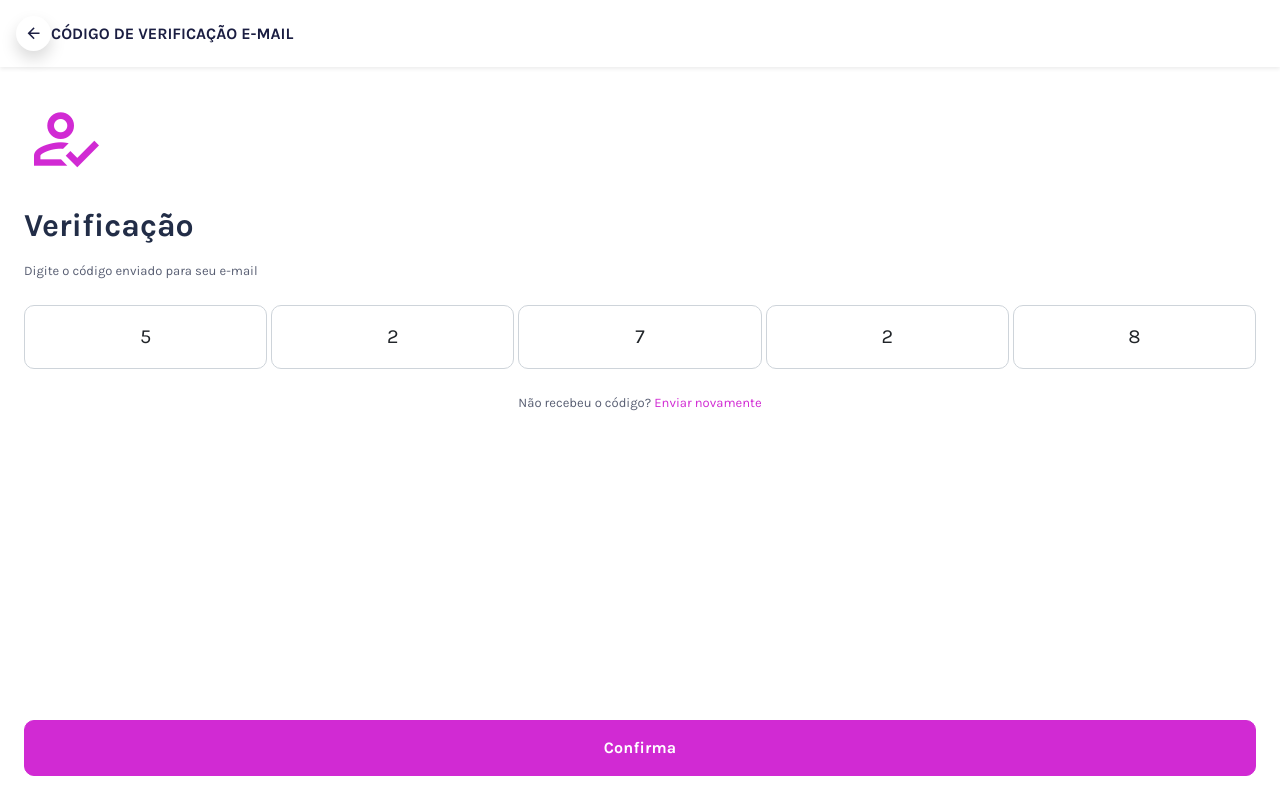
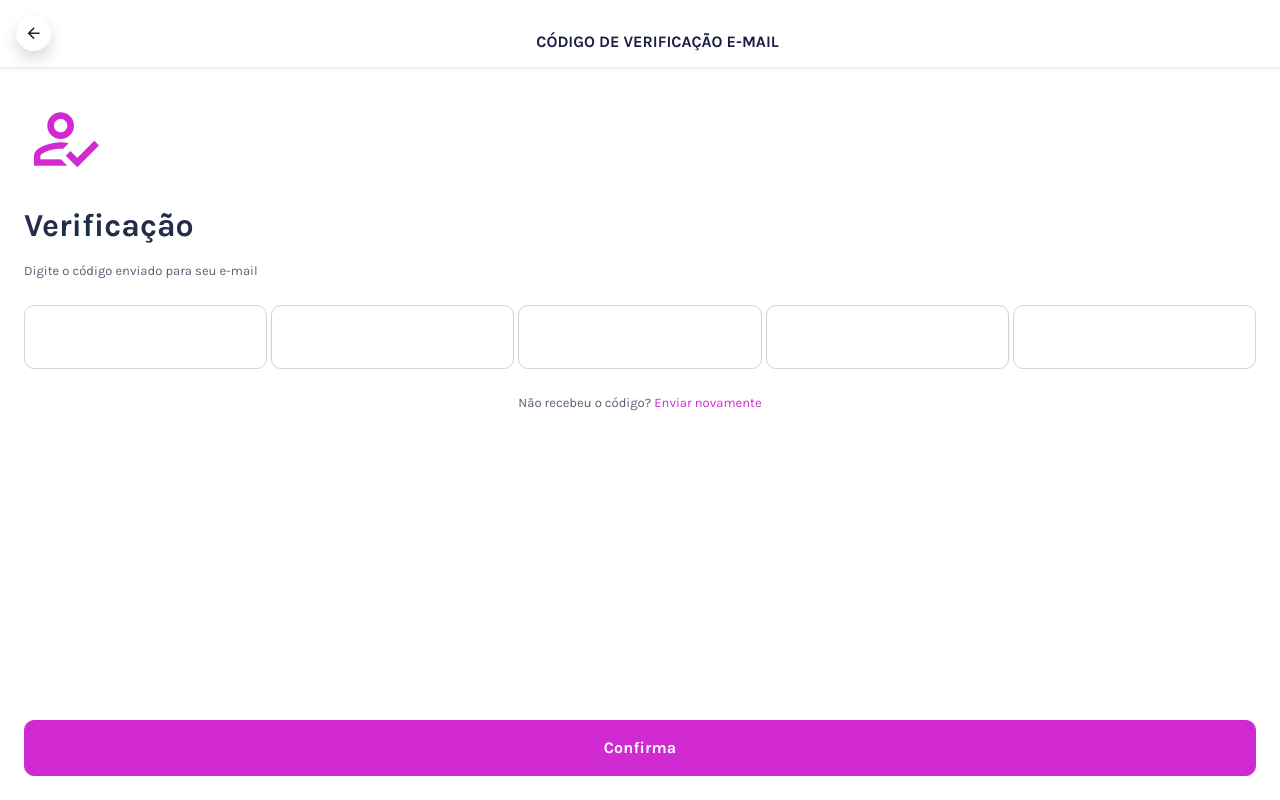
Before and after one commit to appdoutoroficial/appdoutor-clinica, a React (Create React App) app: page /verifica-email in a window 1280 px wide. Built offline with nearby package versions, Linux system fonts and the light colour scheme; a web font is replaced by a local one.

Commit message:
Ajustes Inputs
Ajustes Inputs

```diff
--- a/src/App.scss
+++ b/src/App.scss
@@ -506,6 +506,7 @@ a {
     display: flex;
     align-items: center;
     justify-content: center;
+    cursor: pointer;
 }
 
 .icon-lg {
@@ -1436,3 +1437,7 @@ tl-item.active .tl-dot:before {
 #main-nav .d-flex.align-items-center.gap-2 {
     padding: 10px 15px;
 }
+
+.txt-center {
+    margin: auto;
+}
--- a/src/pages/profile/Profile.jsx
+++ b/src/pages/profile/Profile.jsx
@@ -34,7 +34,7 @@ const Profile = (props) => {
      <div className="d-flex align-items-center justify-content-between mb-auto p-3 bg-white shadow-sm osahan-header">
             <a onClick={() => navigate('/verifica-email')} className="text-dark bg-white shadow rounded-circle icon">
                 <span className="mdi mdi-arrow-left mdi-18px"></span></a>
-            <h6 className="mb-0 txt-center me-auto fw-bold">CADASTRO CLINÍCA</h6>
+            <h6 className="mb-0 txt-center fw-bold">CADASTRO CLINÍCA</h6>
         </div>
       <div className="sign-in p-4">
         <div className="d-flex align-items-start justify-content-between mb-4">
--- a/src/pages/verify-email/VerifyEmail.jsx
+++ b/src/pages/verify-email/VerifyEmail.jsx
@@ -1,7 +1,8 @@
 import React, { useState, useEffect } from "react";
 import { useNavigate } from "react-router-dom";
+import InputMask from "react-input-mask";
 
-const VerifyEmail = () => {
+const VerifyEmail = (props) => {
   const navigate = useNavigate();
   return (
     <>
@@ -22,43 +23,48 @@ const VerifyEmail = () => {
         </div>
         <div className="d-flex gap-1 mb-2">
           <div className="col">
-            <input
-              type="text"
+            <InputMask
+             mask="9" maskChar={''}
+             value={props.value}
+             onChange={props.onChange}
               className="form-control form-control-lg text-center py-3"
-              value="5"
-              maxlength="1"
+              maxlength={1}
             />
           </div>
           <div className="col">
-            <input
-              type="text"
+            <InputMask
+             mask="9" maskChar={''}
+             value={props.value}
+             onChange={props.onChange}
               className="form-control form-control-lg text-center py-3"
-              value="2"
-              maxlength="1"
+              maxlength={1}
             />
           </div>
           <div className="col">
-            <input
-              type="text"
+            <InputMask
+             mask="9" maskChar={''}
+             value={props.value}
+             onChange={props.onChange}
               className="form-control form-control-lg text-center py-3"
-              value="7"
-              maxlength="1"
+              maxlength={1}
             />
           </div>
           <div className="col">
-            <input
-              type="text"
+            <InputMask
+             mask="9" maskChar={''}
+             value={props.value}
+             onChange={props.onChange}
               className="form-control form-control-lg text-center py-3"
-              value="2"
-              maxlength="1"
+              maxlength={1}
             />
           </div>
           <div className="col">
-            <input
-              type="text"
+            <InputMask
+             mask="9" maskChar={''}
+             value={props.value}
+             onChange={props.onChange}
               className="form-control form-control-lg text-center py-3"
-              value="8"
-              maxlength="1"
+              maxlength={1}
             />
           </div>
         </div>
--- a/src/pages/verify-senha/VerifySenha.jsx
+++ b/src/pages/verify-senha/VerifySenha.jsx
@@ -1,7 +1,8 @@
 import React, { useState, useEffect } from "react";
 import { useNavigate } from "react-router-dom";
+import InputMask from "react-input-mask";
 
-const VerifySenha = () => {
+const VerifySenha = (props) => {
   const navigate = useNavigate()
 
   return (
@@ -23,43 +24,48 @@ const VerifySenha = () => {
         </div>
         <div className="d-flex gap-1 mb-2">
           <div className="col">
-            <input
-              type="text"
+            <InputMask
+             mask="9" maskChar={''}
+             value={props.value}
+             onChange={props.onChange}
               className="form-control form-control-lg text-center py-3"
-              value="5"
-              maxlength="1"
+              maxlength={1}
             />
           </div>
           <div className="col">
-            <input
-              type="text"
+            <InputMask
+             mask="9" maskChar={''}
+             value={props.value}
+             onChange={props.onChange}
               className="form-control form-control-lg text-center py-3"
-              value="2"
-              maxlength="1"
+              maxlength={1}
             />
           </div>
           <div className="col">
-            <input
-              type="text"
+            <InputMask
+             mask="9" maskChar={''}
+             value={props.value}
+             onChange={props.onChange}
               className="form-control form-control-lg text-center py-3"
-              value="7"
-              maxlength="1"
+              maxlength={1}
             />
           </div>
           <div className="col">
-            <input
-              type="text"
+            <InputMask
+             mask="9" maskChar={''}
+             value={props.value}
+             onChange={props.onChange}
               className="form-control form-control-lg text-center py-3"
-              value="2"
-              maxlength="1"
+              maxlength={1}
             />
           </div>
           <div className="col">
-            <input
-              type="text"
+            <InputMask
+             mask="9" maskChar={''}
+             value={props.value}
+             onChange={props.onChange}
               className="form-control form-control-lg text-center py-3"
-              value="8"
-              maxlength="1"
+              maxlength={1}
             />
           </div>
         </div>
--- a/src/pages/verify/Verify.jsx
+++ b/src/pages/verify/Verify.jsx
@@ -1,7 +1,8 @@
 import React, { useState, useEffect } from "react";
 import { useNavigate } from "react-router-dom";
+import InputMask from "react-input-mask";
 
-const Verify = () => {
+const Verify = (props) => {
   const navigate = useNavigate()
 
   return (
@@ -23,43 +24,48 @@ const Verify = () => {
         </div>
         <div className="d-flex gap-1 mb-2">
           <div className="col">
-            <input
-              type="text"
+            <InputMask
+             mask="9" maskChar={''}
+             value={props.value}
+             onChange={props.onChange}
               className="form-control form-control-lg text-center py-3"
-              value="5"
-              maxlength="1"
+              maxlength={1}
             />
           </div>
           <div className="col">
-            <input
-              type="text"
+            <InputMask
+             mask="9" maskChar={''}
+             value={props.value}
+             onChange={props.onChange}
               className="form-control form-control-lg text-center py-3"
-              value="2"
-              maxlength="1"
+              maxlength={1}
             />
           </div>
           <div className="col">
-            <input
-              type="text"
+            <InputMask
+             mask="9" maskChar={''}
+             value={props.value}
+             onChange={props.onChange}
               className="form-control form-control-lg text-center py-3"
-              value="7"
-              maxlength="1"
+              maxlength={1}
             />
           </div>
           <div className="col">
-            <input
-              type="text"
+            <InputMask
+             mask="9" maskChar={''}
+             value={props.value}
+             onChange={props.onChange}
               className="form-control form-control-lg text-center py-3"
-              value="2"
-              maxlength="1"
+              maxlength={1}
             />
           </div>
           <div className="col">
-            <input
-              type="text"
+            <InputMask
+             mask="9" maskChar={''}
+             value={props.value}
+             onChange={props.onChange}
               className="form-control form-control-lg text-center py-3"
-              value="8"
-              maxlength="1"
+              maxlength={1}
             />
           </div>
         </div>
```
Also changed, not shown: src/bootstrapicons.scss (line endings or trailing spaces).
